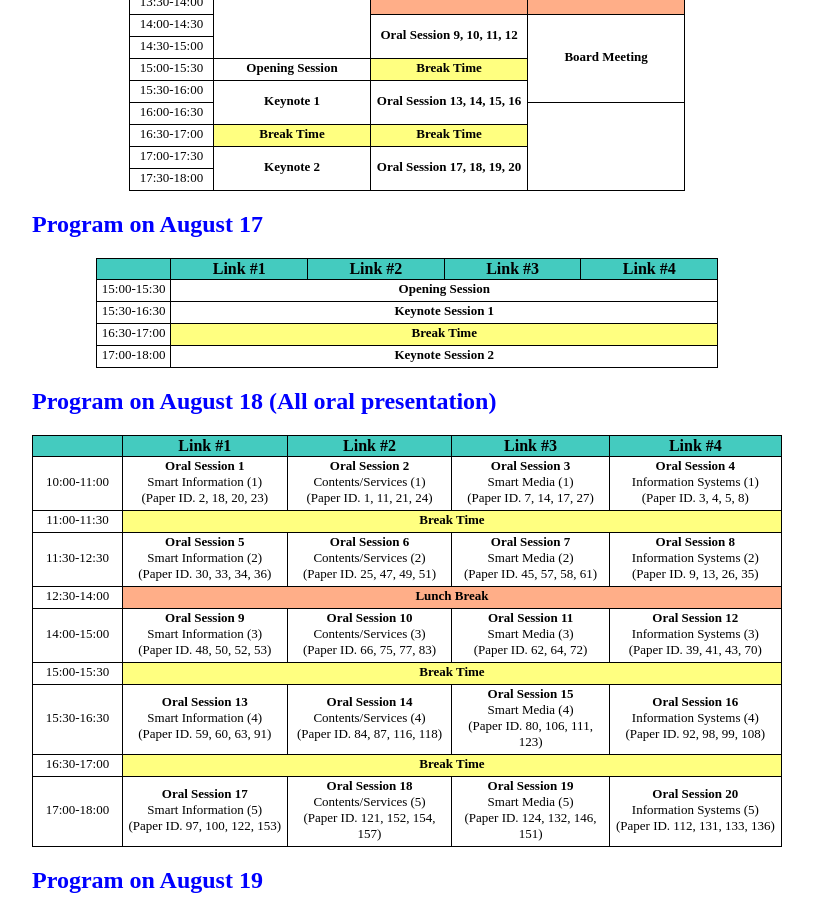
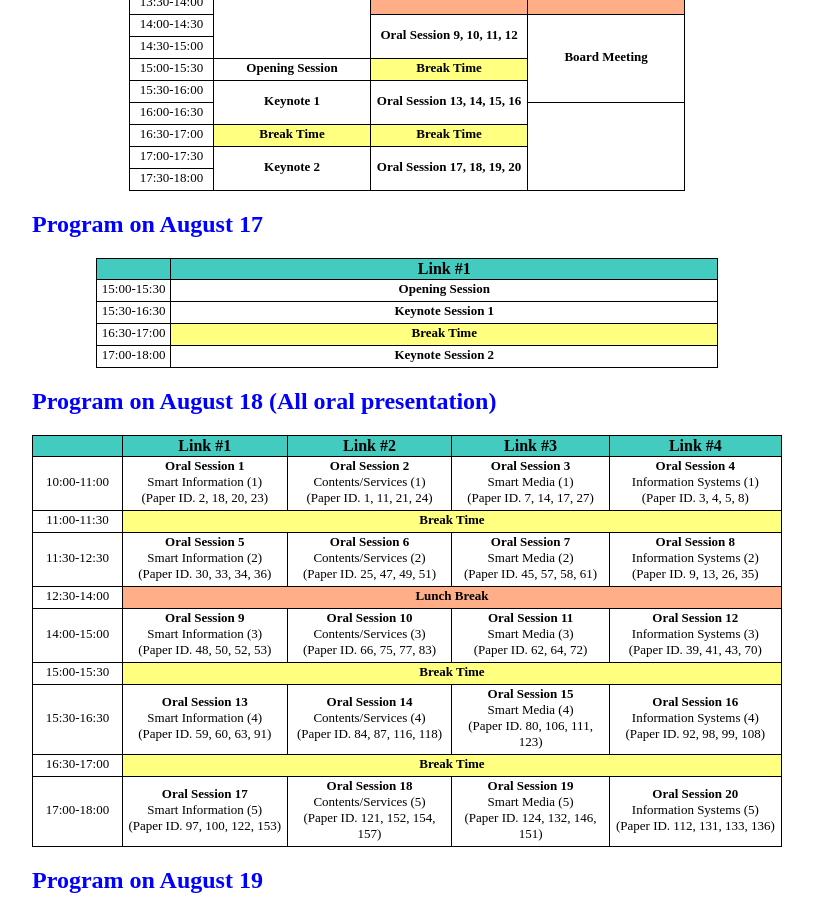
Before and after one commit to icea-conf/sma-2020.github.io, a Jekyll site: the page built from program/index.html, in a window 1280 px wide and 900 px high, scrolled down 383 px. Shown: the whole window, without its empty margins (233-1046 px from the left). Built offline with Jekyll 4.4.1, drawn with Linux system fonts in a browser that asks for light colours.

Commit message:
Update index.html

```diff
--- a/program/index.html
+++ b/program/index.html
@@ -168,17 +168,8 @@ title: SMA 2020
                          <tr>
                               <td class="theader" width="12%">
                               </td>
-                              <td class="theader" width="22%">
+                              <td class="theader" colspan="4" width="88%">
                                    <b>Link #1</b>
-                              </td>
-                              <td class="theader" width="22%">
-                                   <b>Link #2</b>
-                              </td>
-                              <td class="theader" width="22%">
-                                   <b>Link #3</b>
-                              </td>
-                              <td class="theader" width="22%">
-                                   <b>Link #4</b>
                               </td>
                          </tr>
                          <tr>
```
